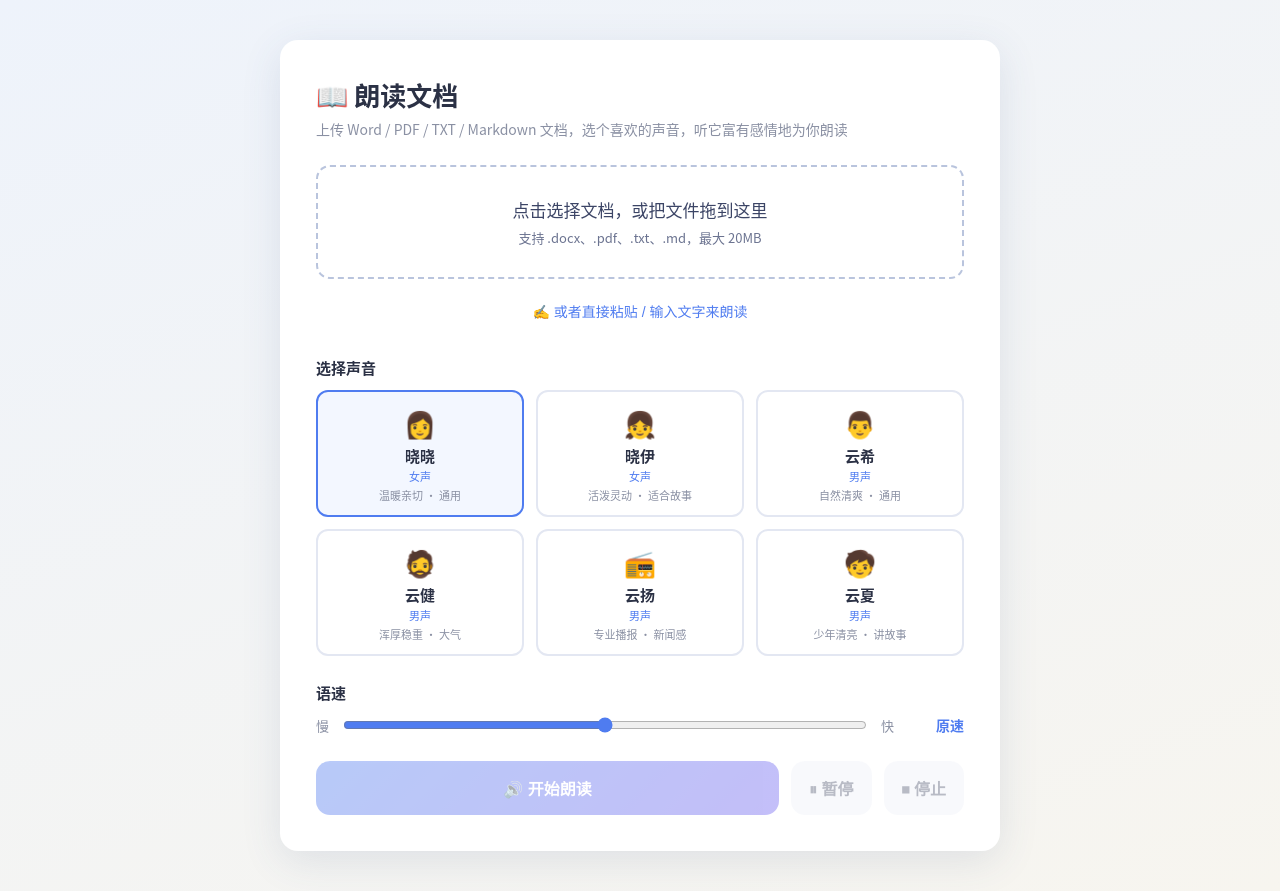
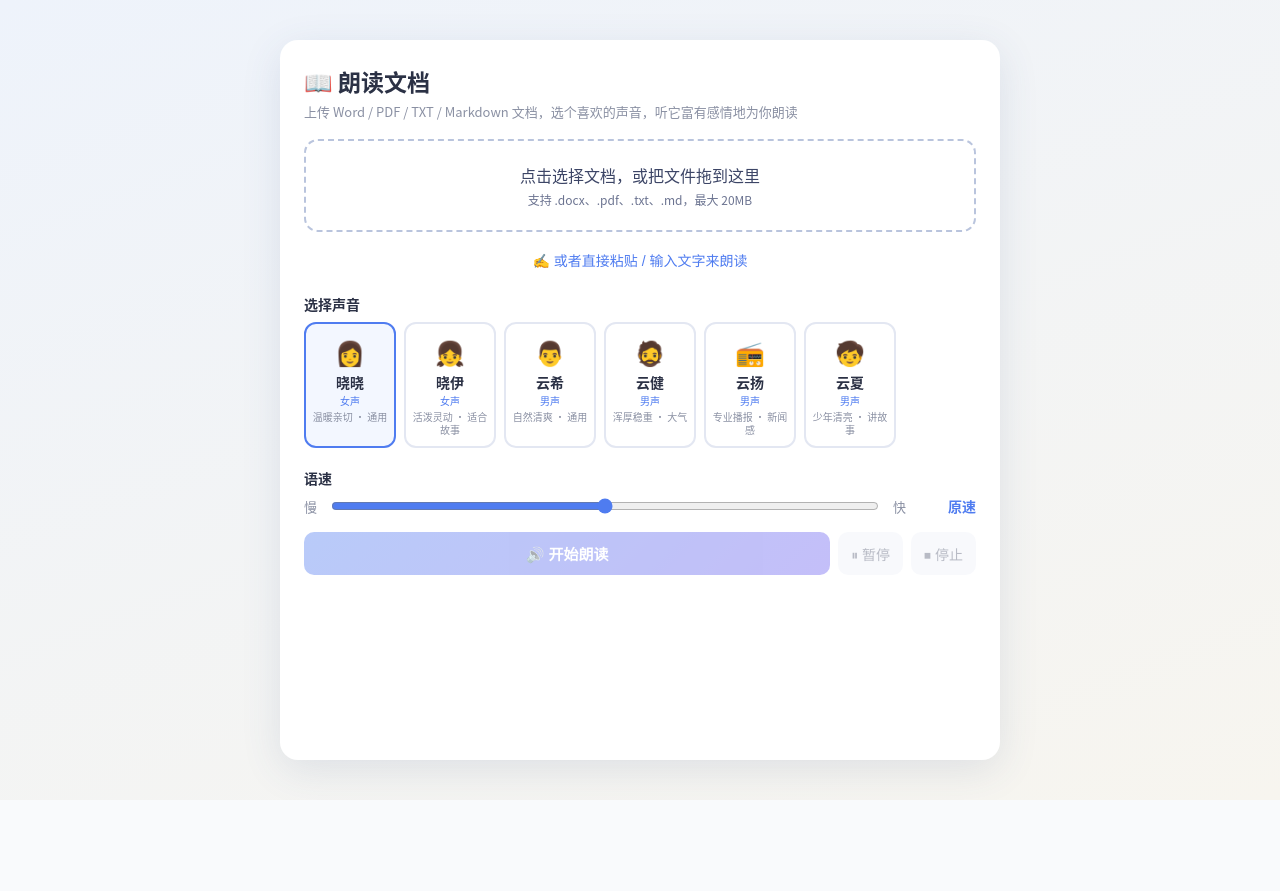
Before and after one commit to wangyongping2025-png/my-first-code, a Flask app: page / in a window 1280 px wide. After the commit the page ends 800 px from the top, so only its background shows below. Run offline with Flask 3, Linux system fonts and the light colour scheme.

Commit message:
界面更紧凑：声音卡片改为横向一排可滑动、按钮调小、整体间距收紧

```diff
--- a/langdu/templates/index.html
+++ b/langdu/templates/index.html
@@ -32,54 +32,59 @@
     box-shadow: 0 10px 40px rgba(60, 80, 130, 0.12);
     width: 100%;
     max-width: 720px;
-    padding: 36px;
+    padding: 24px;
   }
-  h1 { font-size: 26px; margin-bottom: 6px; }
-  .subtitle { color: #8a90a3; font-size: 14px; margin-bottom: 26px; }
+  h1 { font-size: 23px; margin-bottom: 4px; }
+  .subtitle { color: #8a90a3; font-size: 13px; margin-bottom: 18px; }
 
   .drop {
     border: 2px dashed #b9c4dd;
     border-radius: 14px;
-    padding: 30px 20px;
+    padding: 22px 16px;
     text-align: center;
     cursor: pointer;
     transition: all .2s;
     color: #6b7390;
   }
   .drop:hover, .drop.over { border-color: #4f7cf0; background: #f3f7ff; }
-  .drop .big { font-size: 17px; color: #3c4566; margin-bottom: 6px; }
-  .drop .small { font-size: 13px; }
+  .drop .big { font-size: 16px; color: #3c4566; margin-bottom: 4px; }
+  .drop .small { font-size: 12px; }
   #fileInput { display: none; }
 
   .pasteToggle {
-    display: block; width: 100%; margin-top: 12px; padding: 10px;
+    display: block; width: 100%; margin-top: 10px; padding: 8px;
     background: none; border: none; color: #4f7cf0;
     font-size: 14px; cursor: pointer; text-align: center;
   }
   .pasteToggle:hover { text-decoration: underline; }
 
   .filename {
-    margin-top: 12px; font-size: 14px; color: #4f7cf0;
+    margin-top: 10px; font-size: 14px; color: #4f7cf0;
     display: none; word-break: break-all;
   }
 
-  .section { margin-top: 26px; }
-  .label { font-size: 15px; font-weight: 600; margin-bottom: 12px; }
+  .section { margin-top: 16px; }
+  .label { font-size: 14px; font-weight: 600; margin-bottom: 8px; }
 
-  .voices { display: grid; grid-template-columns: repeat(3, 1fr); gap: 12px; }
+  /* 声音：横向一排，可左右滑动 */
+  .voices {
+    display: flex; gap: 8px; overflow-x: auto; padding-bottom: 4px;
+    scroll-snap-type: x proximity; -webkit-overflow-scrolling: touch;
+  }
   .voice {
+    flex: 0 0 auto; width: 92px; scroll-snap-align: start;
     border: 2px solid #e3e7f2;
     border-radius: 12px;
-    padding: 12px;
+    padding: 10px 6px;
     text-align: center;
     cursor: pointer;
     transition: all .15s;
     user-select: none;
   }
-  .voice .icon { font-size: 26px; }
-  .voice .name { font-size: 15px; font-weight: 600; margin-top: 4px; }
-  .voice .gender { font-size: 11px; color: #4f7cf0; margin-top: 2px; }
-  .voice .desc { font-size: 11px; color: #8a90a3; margin-top: 3px; }
+  .voice .icon { font-size: 24px; }
+  .voice .name { font-size: 14px; font-weight: 600; margin-top: 3px; }
+  .voice .gender { font-size: 10px; color: #4f7cf0; margin-top: 1px; }
+  .voice .desc { font-size: 10px; color: #8a90a3; margin-top: 2px; line-height: 1.3; }
   .voice.active { border-color: #4f7cf0; background: #f3f7ff; }
 
   .speedRow { display: flex; align-items: center; gap: 14px; }
@@ -87,36 +92,37 @@
   .speedVal { width: 56px; text-align: right; font-size: 14px; color: #4f7cf0; font-weight: 600; }
 
   textarea {
-    width: 100%; height: 150px; resize: vertical;
+    width: 100%; height: 120px; resize: vertical;
     border: 1.5px solid #e3e7f2; border-radius: 12px;
-    padding: 14px; font-size: 14px; line-height: 1.7;
+    padding: 12px; font-size: 14px; line-height: 1.7;
     color: #2b3145; outline: none; display: none;
   }
   textarea:focus { border-color: #4f7cf0; }
   .charCount { font-size: 12px; color: #8a90a3; margin-top: 6px; display: none; }
 
-  .btnRow { display: flex; gap: 12px; margin-top: 26px; }
+  .btnRow { display: flex; gap: 8px; margin-top: 16px; }
   .btn {
     flex: 1;
     background: linear-gradient(135deg, #4f7cf0, #6b5ef0);
-    color: #fff; border: none; border-radius: 14px;
-    padding: 15px; font-size: 16px; font-weight: 600;
+    color: #fff; border: none; border-radius: 10px;
+    padding: 11px; font-size: 15px; font-weight: 600;
     cursor: pointer; transition: opacity .15s;
   }
   .btn:hover { opacity: .92; }
   .btn:disabled { opacity: .4; cursor: not-allowed; }
   .btn.secondary {
-    background: #eef1f8; color: #4f5670; flex: 0 0 auto; padding: 15px 18px;
+    background: #eef1f8; color: #4f5670; flex: 0 0 auto;
+    padding: 11px 13px; font-size: 14px; font-weight: 500;
   }
 
-  .status { margin-top: 14px; font-size: 14px; text-align: center; display: none; }
+  .status { margin-top: 12px; font-size: 13px; text-align: center; display: none; }
   .status.info { color: #4f7cf0; display: block; }
   .status.error { color: #e05656; display: block; }
 
-  audio { width: 100%; margin-top: 16px; display: none; }
+  audio { width: 100%; margin-top: 14px; display: none; }
 
   .segments {
-    margin-top: 18px; max-height: 260px; overflow-y: auto;
+    margin-top: 14px; max-height: 220px; overflow-y: auto;
     border: 1.5px solid #eef1f8; border-radius: 12px; padding: 6px;
     display: none;
   }
```
